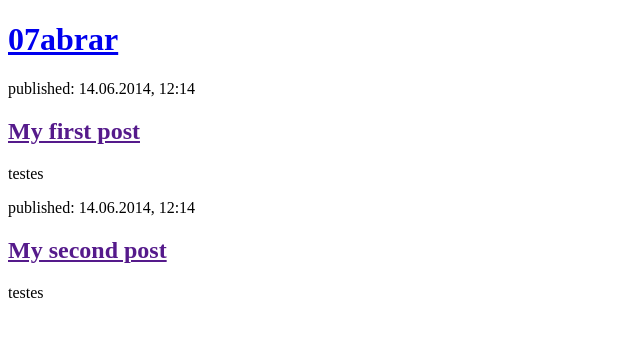
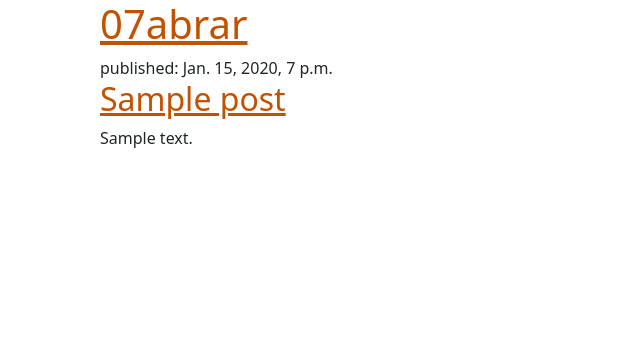
Before and after one commit to 07abrar/django_basics, a Django app: page / in a window 1280 px wide. Shown: the top 337 px of the page, without its empty margins (0-640 px from the left). Run offline with Django 5.2, Linux system fonts and the light colour scheme; tables that the repository leaves empty hold one stand-in row (values such as "Sample post").

Commit message:
Add blog app styling, update post list view, and configure static files

```diff
--- /dev/null
+++ b/blog/static/css/blog.css
@@ -0,0 +1,7 @@
+h1 a, h2 a {
+    color: #C25100;
+}
+
+body {
+    padding-left: 100px;
+}
--- a/blog/templates/blog/post_list.html
+++ b/blog/templates/blog/post_list.html
@@ -1,23 +1,27 @@
+{% load static %}
 <!DOCTYPE html>
 <html>
     <head>
         <title>7abrar</title>
+        <link
+            rel="stylesheet"
+            href="https://cdn.jsdelivr.net/npm/bootstrap@5.3.3/dist/css/bootstrap.min.css"
+            integrity="sha384-QWTKZyjpPEjISv5WaRU9OFeRpok6YctnYmDr5pNlyT2bRjXh0JMhjY6hW+ALEwIH"
+            crossorigin="anonymous"
+        >
+        <link rel="stylesheet" href="{% static 'css/blog.css' %}">
     </head>
     <body>
         <header>
             <h1><a href="/">07abrar</a></h1>
         </header>
 
-        <article>
-            <time>published: 14.06.2014, 12:14</time>
-            <h2><a href="">My first post</a></h2>
-            <p>testes</p>
-        </article>
-
-        <article>
-            <time>published: 14.06.2014, 12:14</time>
-            <h2><a href="">My second post</a></h2>
-            <p>testes</p>
-        </article>
+        {% for post in posts %}
+            <article>
+                <time>published: {{ post.published_date }}</time>
+                <h2><a href="">{{ post.title }}</a></h2>
+                <p>{{ post.text|linebreaksbr }}</p>
+            </article>
+        {% endfor %}
     </body>
 </html>
--- a/blog/views.py
+++ b/blog/views.py
@@ -1,4 +1,9 @@
 from django.shortcuts import render
+from django.utils import timezone
+from .models import Post
+
 
 def post_list(request):
-    return render(request, 'blog/post_list.html', {})
+    posts = Post.objects.filter(
+        published_date__lte=timezone.now()).order_by('published_date')
+    return render(request, 'blog/post_list.html', {'posts': posts})
--- a/mysite/settings.py
+++ b/mysite/settings.py
@@ -117,6 +117,10 @@ USE_TZ = True
 
 STATIC_URL = 'static/'
 
+STATICFILES_DIRS = [
+    BASE_DIR / 'blog' / 'static',
+]
+
 STATIC_ROOT = BASE_DIR / 'static'
 
 # Default primary key field type
```
